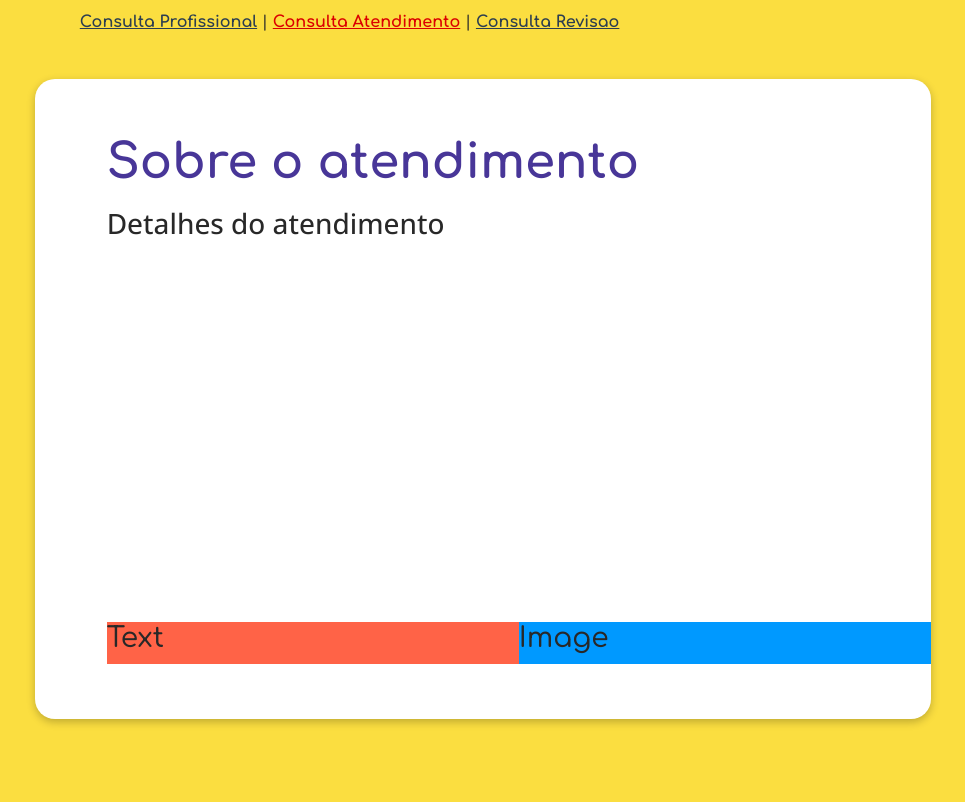
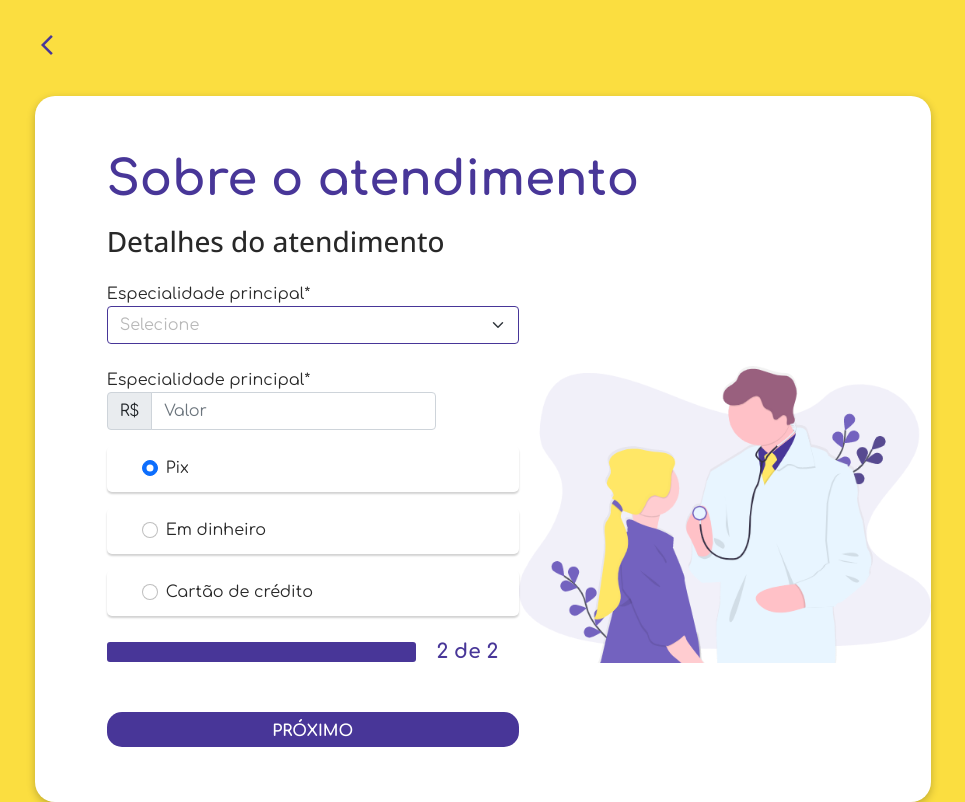
Before and after one commit to gpereira305/cadastro-profissionais, a Vue app: page /atendimento in a window 1280 px wide. Shown: the whole page, without its empty margins (157-1122 px from the left). Built offline with nearby package versions, Linux system fonts and the light colour scheme.

Commit message:
formulário adcionado

```diff
--- a/public/index.html
+++ b/public/index.html
@@ -10,6 +10,12 @@
       rel="stylesheet"
       integrity="sha384-EVSTQN3/azprG1Anm3QDgpJLIm9Nao0Yz1ztcQTwFspd3yD65VohhpuuCOmLASjC"
       crossorigin="anonymous"
+    />
+
+    <!-- icons -->
+    <link
+      href="https://fonts.googleapis.com/css2?family=Material+Symbols+Outlined"
+      rel="stylesheet"
     />
     <link rel="icon" href="<%= BASE_URL %>favicon.ico" />
     <title><%= htmlWebpackPlugin.options.title %></title>
--- a/src/App.vue
+++ b/src/App.vue
@@ -1,15 +1,16 @@
 <template>
   <section class="consulta-container">
     <header>
-      <nav>
-        <router-link to="/">Consulta Profissional</router-link> |
-        <router-link :to="{ name: 'ConsultaAtendimento' }"
-          >Consulta Atendimento</router-link
+      <nav class="d-flex align-items-center">
+        <span
+          class="material-icon"
+          @click="goback"
+          v-if="this.$route.path !== '/'"
         >
-        |
-        <router-link :to="{ name: 'ConsultaRevisao' }"
-          >Consulta Revisao</router-link
-        >
+          <span class="material-symbols-outlined" title="Voltar">
+            arrow_back_ios_new
+          </span>
+        </span>
       </nav>
     </header>
     <main class="d-flex flex-column justify-content-between">
@@ -32,7 +33,11 @@ export default {
     ConsultaProfissional,
     ConsultaRevisao,
   },
-  methods: {},
+  methods: {
+    goback() {
+      this.$router.back(-1);
+    },
+  },
 };
 </script>
 
@@ -54,6 +59,7 @@ export default {
   --cta0: #fbde40;
   --cta1: #ffe766;
   --danger: #dc3545;
+
   --primary-font: "Comfortaa", cursive;
   --secondary-font: "Open Sans", sans-serif;
   --transition: all ease-in 0.3s;
@@ -71,17 +77,12 @@ body {
 }
 
 nav {
-  padding: 10px 5% 5%;
+  min-height: 12vh;
 }
 
-nav a {
-  font-weight: bold;
-  color: #2c3e50;
-}
-
-nav a.router-link-exact-active {
-  color: #db0000;
-  font-weight: 700;
+nav span {
+  color: var(--primary0);
+  cursor: pointer;
 }
 
 .consulta-container {
@@ -95,6 +96,55 @@ main {
   padding: 55px 0 55px 8%;
   border-radius: 20px;
   box-shadow: rgba(0, 0, 0, 0.24) 0px 3px 8px;
+}
+
+/*
+*==============================
+*       COMMON  STYLE
+*==============================
+*/
+.revisao__text {
+  width: 100%;
+  height: 100%;
+}
+
+.revisao__text--content {
+  font-family: var(--secondary-font);
+  margin-bottom: 1rem;
+}
+
+.revisao__text--content p {
+  margin-bottom: 0.3rem;
+}
+
+.revisao__text--content :first-child {
+  font-weight: 600;
+}
+
+.revisao__image {
+  width: 100%;
+}
+
+.consulta__border {
+  border: 1.5px solid var(--primary0);
+}
+
+.consulta__border::placeholder,
+.form-select {
+  color: var(--secondary3);
+  font-size: 1rem;
+}
+
+@media (max-width: 1540px) {
+  .revisao__image img {
+    width: 100%;
+  }
+}
+
+@media (max-width: 990px) {
+  .revisao__image {
+    display: none;
+  }
 }
 
 @media (max-width: 1540px) {
--- a/src/components/ConsultaButton.vue
+++ b/src/components/ConsultaButton.vue
@@ -2,7 +2,7 @@
   <button
     type="button"
     class="consulta__btn"
-    :style="`background-color:${colorProp}`"
+    :style="`background-color:${backgroundProp};color:${colorProp};`"
   >
     {{ btnTitle }}
   </button>
@@ -12,15 +12,19 @@ export default {
   name: "ConsultaButton",
   props: {
     btnTitle: String,
+    backgroundProp: String,
     colorProp: String,
   },
+  data() {
+    return {};
+  },
+  methods: {},
 };
 </script>
 <style lang="css" scoped>
 .consulta__btn {
   border: none;
   outline: none;
-  color: var(--secondary7);
   border-radius: 15px;
   text-transform: uppercase;
   height: 35px;
@@ -28,8 +32,6 @@ export default {
   font-weight: 700;
   line-height: 2.4;
   transition: var(--transition);
-  /* width: 390px; */
-  /* padding: 5px 16%; */
 }
 
 .consulta__btn:hover {
--- /dev/null
+++ b/src/components/ConsultaProgressBar.vue
@@ -0,0 +1,49 @@
+<template>
+  <section class="d-flex align-items-center w-100 consulta__progress mt-4 mb-3">
+    <div>
+      <span :style="`width:${barLength}; border-radius:${barBorder}`"></span>
+    </div>
+    <h5>{{ barSteps }} de 2</h5>
+  </section>
+</template>
+
+<script>
+export default {
+  name: "ConsultaProgressBar",
+  props: {
+    backgroundBar: String,
+    barLength: Number,
+    barBorder: String,
+    barSteps: Number,
+  },
+};
+</script>
+
+<style lang="css" scoped>
+.consulta__progress {
+}
+
+.consulta__progress div {
+  width: 100%;
+  height: 20px;
+  border-radius: 3px;
+  /* border: 1px solid var(--primary0); */
+  flex: 3;
+  position: relative;
+}
+
+.consulta__progress span {
+  background-color: var(--primary0);
+  position: absolute;
+  height: 100%;
+}
+
+.consulta__progress h5 {
+  width: 100%;
+  flex: 1;
+  text-align: center;
+  font-weight: 700;
+  color: var(--primary0);
+  margin: 0;
+}
+</style>
--- a/src/views/ConsultaAtendimento.vue
+++ b/src/views/ConsultaAtendimento.vue
@@ -5,41 +5,163 @@
   ></consulta-header-title>
 
   <consulta-main>
-    <div class="left"><h3>Text</h3></div>
-    <div class="right"><h3>Image</h3></div>
+    <div class="revisao__text">
+      <form>
+        <div class="col">
+          <label for="inputRole">Especialidade principal*</label>
+          <select
+            class="form-select consulta__border"
+            aria-label="Default select example"
+            id="inputRole"
+          >
+            <option selected class="selected">Selecione</option>
+            <option value="1">One</option>
+            <option value="2">Two</option>
+            <option value="3">Three</option>
+          </select>
+        </div>
+
+        <div class="col mt-4">
+          <label for="inputRole">Especialidade principal*</label>
+          <div class="input-group mb-3">
+            <span class="input-group-text" id="basic-addon1">R$</span>
+            <input
+              type="text"
+              class="form-control consulta__input"
+              placeholder="Valor"
+              aria-label="valor"
+              aria-describedby="basic-addon1"
+            />
+          </div>
+        </div>
+
+        <div
+          style="
+            border-radius: 5px;
+            padding: 10px 35px;
+            box-shadow: rgb(0 0 0 / 18%) 0px 2px 2px;
+            margin-bottom: 1rem;
+          "
+        >
+          <div class="form-check">
+            <input
+              class="form-check-input"
+              type="radio"
+              name="flexRadioDefault"
+              id="flexRadioDefault1"
+              checked
+            />
+            <label class="form-check-label" for="flexRadioDefault1">Pix</label>
+          </div>
+        </div>
+
+        <div
+          style="
+            border-radius: 5px;
+            padding: 10px 35px;
+            box-shadow: rgb(0 0 0 / 18%) 0px 2px 2px;
+            margin-bottom: 1rem;
+          "
+        >
+          <div class="form-check">
+            <input
+              class="form-check-input"
+              type="radio"
+              name="flexRadioDefault"
+              id="flexRadioDefault2"
+            />
+            <label class="form-check-label" for="flexRadioDefault2">
+              Em dinheiro
+            </label>
+          </div>
+        </div>
+
+        <div
+          style="
+            border-radius: 5px;
+            padding: 10px 35px;
+            box-shadow: rgb(0 0 0 / 18%) 0px 2px 2px;
+          "
+        >
+          <div class="form-check">
+            <input
+              class="form-check-input"
+              type="radio"
+              name="flexRadioDefault"
+              id="flexRadioDefault3"
+            />
+            <label class="form-check-label" for="flexRadioDefault3">
+              Cartão de crédito
+            </label>
+          </div>
+        </div>
+      </form>
+
+      <consulta-progress-bar
+        :barLength="barLength"
+        :barBorder="barBorder"
+        :barSteps="barSteps"
+      ></consulta-progress-bar>
+
+      <div
+        class="revisao__text--button d-flex flex-column align-items-center mt-5"
+      >
+        <consulta-button
+          :btnTitle="btnTitle"
+          :colorProp="colorProp"
+          :backgroundProp="backgroundProp"
+          @click="revisao"
+        >
+          <router-link :to="{ name: 'ConsultaRevisao' }"></router-link>
+        </consulta-button>
+      </div>
+    </div>
+
+    <div class="revisao__image">
+      <div>
+        <img :src="patientImage" alt="Paciente" />
+      </div>
+    </div>
   </consulta-main>
 </template>
 <script>
-import ConsultaHeaderTitle from "../components/ConsultaHeaderTitle.vue";
-import ConsultaMain from "../components/ConsultaMain.vue";
+import ConsultaHeaderTitle from "@/components/ConsultaHeaderTitle.vue";
+import ConsultaMain from "@/components/ConsultaMain.vue";
+import ConsultaButton from "@/components/ConsultaButton.vue";
+import ConsultaRevisao from "./ConsultaRevisao.vue";
+import ConsultaProgressBar from "@/components/ConsultaProgressBar.vue";
 
 export default {
   name: "ConsultaAtendimento",
   components: {
     ConsultaHeaderTitle,
     ConsultaMain,
+    ConsultaButton,
+    ConsultaRevisao,
+    ConsultaProgressBar,
   },
   data() {
     return {
       headerTitle: "Sobre o atendimento",
       subHeaderTitle: "Detalhes do atendimento",
+      btnTitle: "Próximo",
+      backgroundProp: "var(--primary0)",
+      colorProp: "var(--secondary0)",
+      barLength: "100%",
+      barBorder: "3px",
+      barSteps: 2,
+      patientImage: require("@/assets/images/patient.png"),
     };
+  },
+  methods: {
+    revisao() {
+      this.$router.push("/revisão-cadastro");
+    },
   },
 };
 </script>
 <style lang="css" scoped>
-.left {
-  background-color: tomato;
-  width: 100%;
-}
-.right {
-  background-color: rgb(0, 153, 255);
-  width: 100%;
-}
-
-@media (max-width: 990px) {
-  .right {
-    display: none;
-  }
+.consulta__input {
+  max-width: 285px;
 }
 </style>
--- a/src/views/ConsultaProfissional.vue
+++ b/src/views/ConsultaProfissional.vue
@@ -3,21 +3,162 @@
     :headerTitle="headerTitle"
     :subHeaderTitle="subHeaderTitle"
   ></consulta-header-title>
-  <div class="consulta"></div>
+
+  <consulta-main>
+    <div class="revisao__text">
+      <form>
+        <div class="col mt-3">
+          <label for="inputName" class="col-form-label">Nome Completo*</label>
+          <input
+            id="inputName"
+            type="text"
+            class="form-control consulta__border"
+            placeholder="Digite o nome completo"
+            aria-label="Nome completo"
+          />
+        </div>
+        <div class="col mt-3">
+          <label for="inputCpf" class="col-form-label">CPF*</label>
+          <input
+            id="inputCpf"
+            type="text"
+            class="form-control consulta__border consulta__input"
+            placeholder="Digite um CPF"
+            aria-label="Número de CPF"
+          />
+        </div>
+        <div class="col mt-3">
+          <label for="inputPhone" class="col-form-label"
+            >Número de celular*</label
+          >
+          <input
+            id="inputPhone"
+            type="text"
+            class="form-control consulta__border consulta__input"
+            placeholder="(00)0 0000-0000"
+            aria-label="Número de celular"
+          />
+        </div>
+
+        <div class="row mt-5 consulta__select">
+          <div class="col">
+            <label for="inputState">Estado*</label>
+            <select
+              class="form-select consulta__border"
+              aria-label="Default select example"
+              id="inputState"
+            >
+              <option selected class="selected">Selecione</option>
+              <option value="1">One</option>
+              <option value="2">Two</option>
+              <option value="3">Three</option>
+            </select>
+          </div>
+
+          <div class="col">
+            <label for="inputCity">Cidade*</label>
+            <select
+              class="form-select consulta__border"
+              aria-label="Default select example"
+              id="inputCity"
+            >
+              <option selected>Selecione</option>
+              <option value="1">One</option>
+              <option value="2">Two</option>
+              <option value="3">Three</option>
+            </select>
+          </div>
+        </div>
+      </form>
+
+      <consulta-progress-bar
+        :barLength="barLength"
+        :barBorder="barBorder"
+        :barSteps="barSteps"
+      ></consulta-progress-bar>
+
+      <div class="revisao__text--button d-flex flex-column align-items-center">
+        <consulta-button
+          :btnTitle="btnTitle"
+          :colorProp="colorProp"
+          :backgroundProp="backgroundProp"
+          @click="atendimento"
+        >
+        </consulta-button>
+      </div>
+    </div>
+
+    <div class="revisao__image">
+      <div>
+        <img :src="doctorsImage" alt="Médicos" />
+      </div>
+    </div>
+  </consulta-main>
 </template>
 <script>
-import ConsultaHeaderTitle from "../components/ConsultaHeaderTitle.vue";
+import ConsultaHeaderTitle from "@/components/ConsultaHeaderTitle.vue";
+import ConsultaMain from "@/components/ConsultaMain.vue";
+import ConsultaButton from "@/components/ConsultaButton.vue";
+import ConsultaAtendimento from "./ConsultaAtendimento.vue";
+import ConsultaProgressBar from "@/components/ConsultaProgressBar.vue";
 export default {
   name: "ConsultaProfissional",
   components: {
     ConsultaHeaderTitle,
+    ConsultaMain,
+    ConsultaButton,
+    ConsultaAtendimento,
+    ConsultaProgressBar,
   },
   data() {
     return {
       headerTitle: "Sobre o profissional",
       subHeaderTitle: "Dados do profissional",
+      btnTitle: "Próximo",
+      backgroundProp: "var(--primary0)",
+      colorProp: "var(--secondary0)",
+      barLength: "50%",
+      barBorder: "3px 0 0 3px",
+      barSteps: 1,
+      doctorsImage: require("@/assets/images/doctors.png"),
     };
+  },
+  methods: {
+    atendimento() {
+      this.$router.push("/atendimento");
+    },
   },
 };
 </script>
-<style lang="css" scoped></style>
+<style lang="css" scoped>
+form {
+  font-family: var(--secondary-font);
+}
+
+form .col-form-label {
+  font-weight: 600;
+}
+
+.form-select option {
+  color: initial;
+}
+
+.consulta__input {
+  max-width: 285px;
+}
+
+@media (max-width: 620px) {
+  .consulta__input {
+    max-width: initial;
+  }
+
+  .consulta__select {
+    margin-top: 2rem !important;
+    flex-direction: column;
+  }
+
+  .consulta__select .col:first-child {
+    margin-bottom: 1.5rem;
+  }
+}
+</style>
--- a/src/views/ConsultaRevisao.vue
+++ b/src/views/ConsultaRevisao.vue
@@ -1,6 +1,6 @@
 <template>
   <consulta-header-title :headerTitle="headerTitle"></consulta-header-title>
-  <!-- <div class="d-flex justify-content-between align-items-center mt-3">
+  <consulta-main>
     <div class="revisao__text">
       <div class="revisao__text--content">
         <p>Nome completo</p>
@@ -36,8 +36,11 @@
         <consulta-button
           :btnTitle="btnTitle"
           :colorProp="colorProp"
-        ></consulta-button>
-        <router-link class="mt-4" to="/">Editar Cadastro</router-link>
+          :backgroundProp="backgroundProp"
+        >
+          <router-link to="/"></router-link>
+        </consulta-button>
+        <span class="mt-4" @click="redirect">Editar cadastro</span>
       </div>
     </div>
 
@@ -46,12 +49,12 @@
         <img :src="nurseImage" alt="Médicos" />
       </div>
     </div>
-  </div> -->
+  </consulta-main>
 </template>
 <script>
-import ConsultaHeaderTitle from "../components/ConsultaHeaderTitle.vue";
-import ConsultaButton from "../components/ConsultaButton.vue";
-import ConsultaMain from "../components/ConsultaMain.vue";
+import ConsultaHeaderTitle from "@/components/ConsultaHeaderTitle.vue";
+import ConsultaButton from "@/components/ConsultaButton.vue";
+import ConsultaMain from "@/components/ConsultaMain.vue";
 export default {
   name: "ConsultaRevisao",
   components: {
@@ -63,7 +66,8 @@ export default {
     return {
       headerTitle: "Revisão de cadastro",
       btnTitle: "Cadastrar Profissional",
-      colorProp: "var(--cta0)",
+      backgroundProp: "var(--cta0)",
+      colorProp: "var(--secondary7)",
 
       name: "Fabrício Rodrigues de Oliveira",
       cpf: "485.628.337-89",
@@ -76,49 +80,17 @@ export default {
       nurseImage: require("../assets/images/nurse.png"),
     };
   },
+  methods: {
+    redirect() {
+      this.$router.push("/");
+    },
+  },
 };
 </script>
 <style lang="css" scoped>
-.revisao__text {
-  width: 100%;
-  height: 100%;
-}
-
-.revisao__text--content {
-  font-family: var(--secondary-font);
-  margin-bottom: 1rem;
-}
-
-.revisao__text--content p {
-  margin-bottom: 0.3rem;
-}
-
-.revisao__text--content :first-child {
-  font-weight: 600;
-}
-
-.revisao__image {
-  width: 100%;
-}
-
-.revisao__text--button a {
+.revisao__text--button span {
   color: var(--primary0);
-  font-weight: 600;
-  text-decoration: none;
-}
-
-@media (max-width: 1540px) {
-  .revisao__image img {
-    width: 100%;
-  }
-}
-
-/* @media (max-width: 1140px) {
-} */
-
-@media (max-width: 990px) {
-  .revisao__image {
-    display: none;
-  }
+  font-weight: 700;
+  cursor: pointer;
 }
 </style>
```
Also changed, not shown: src/components/ConsultaHeaderTitle.vue (+17 -0 lines), src/components/ConsultaMain.vue (+1 -16 lines).
